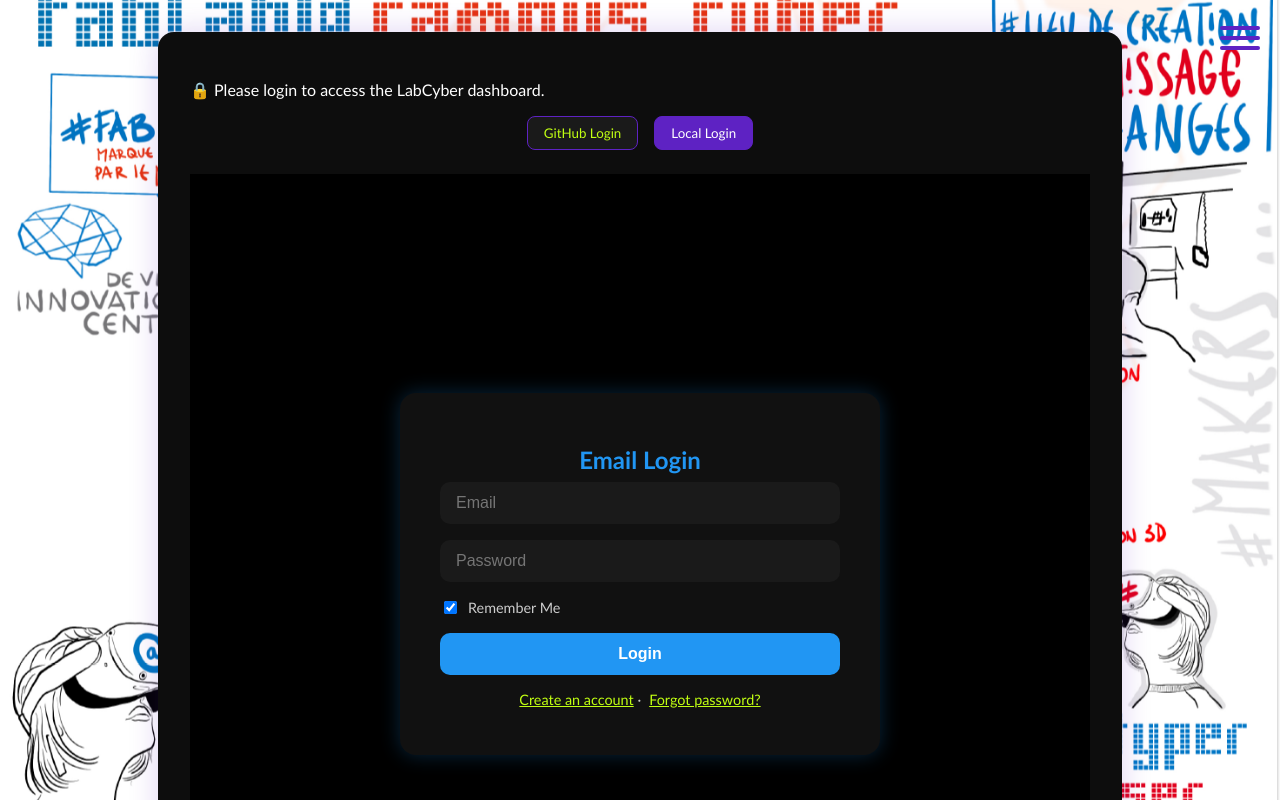
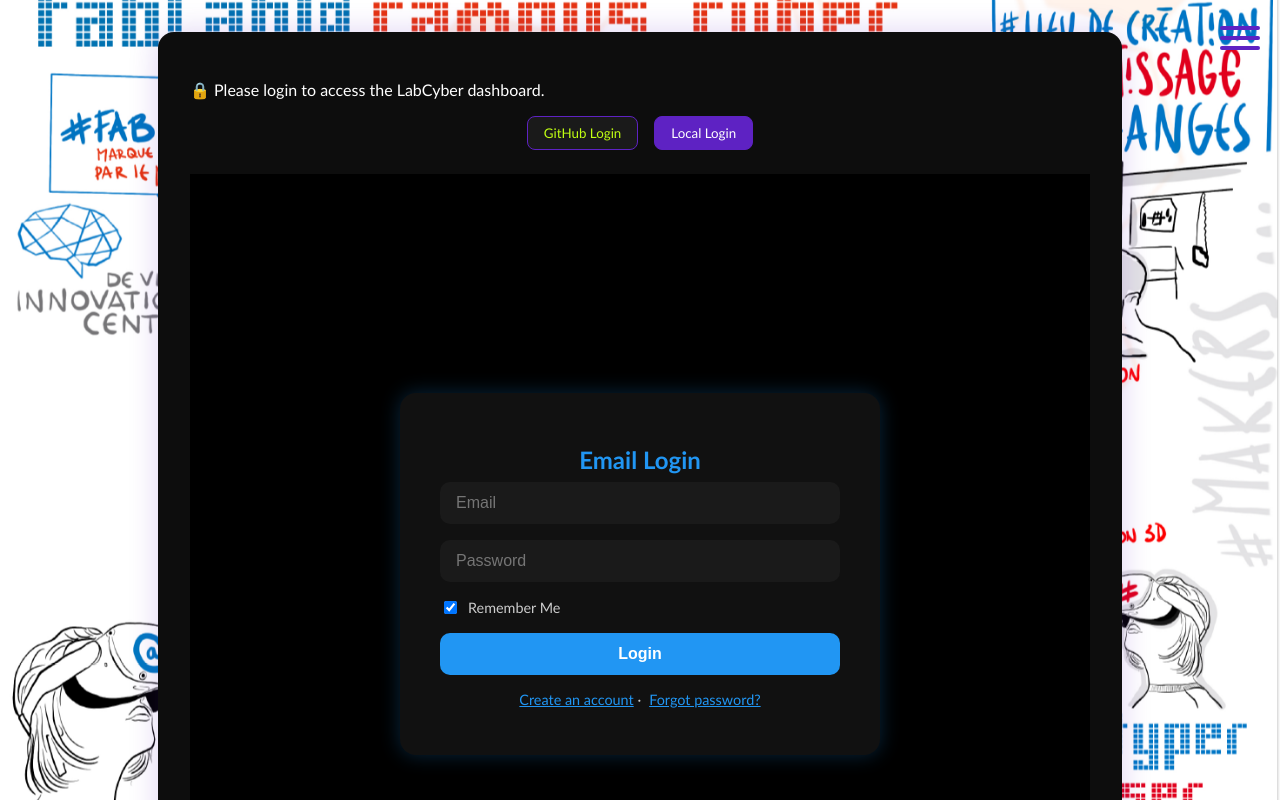
Before and after one commit to CabernetOgygiaVillaBanquet/team5-section005-finalproject, a React (Create React App) app in the folder frontend/: page /login in a window 1280 px wide. Both pictures are taken after a click on the button "Local Login". Shown: the top 800 px of the page. Built offline with nearby package versions, Linux system fonts and the light colour scheme; no server answers.

Commit message:
Local Login color change

```diff
--- a/frontend/src/components/LocalLogin.jsx
+++ b/frontend/src/components/LocalLogin.jsx
@@ -64,8 +64,8 @@ const LocalLogin = ({ onLogin }) => {
           {error && <p className="error-msg">{error}</p>}
         </form>
         <p style={{ marginTop: '1rem', fontSize: '0.9rem', color: '#ccc' }}>
-          <a href="/register" style={{ color: '#c1ff12' }}>Create an account</a> ·
-          <a href="/reset" style={{ color: '#c1ff12', marginLeft: '8px' }}>Forgot password?</a>
+          <a href="/register" style={{ color: '#2196F3' }}>Create an account</a> ·
+          <a href="/reset" style={{ color: '#2196F3', marginLeft: '8px' }}>Forgot password?</a>
         </p>
       </div>
     </div>
```
